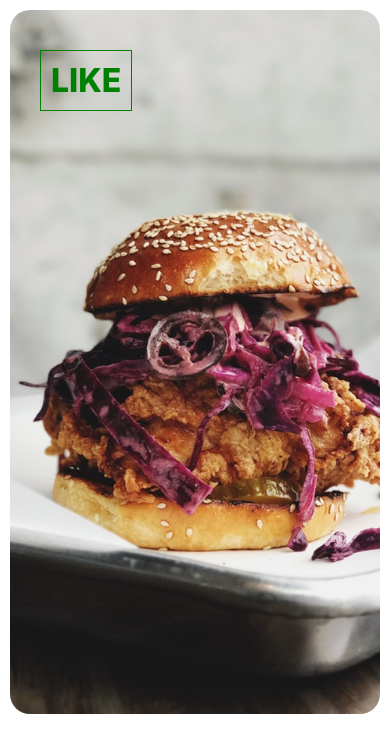
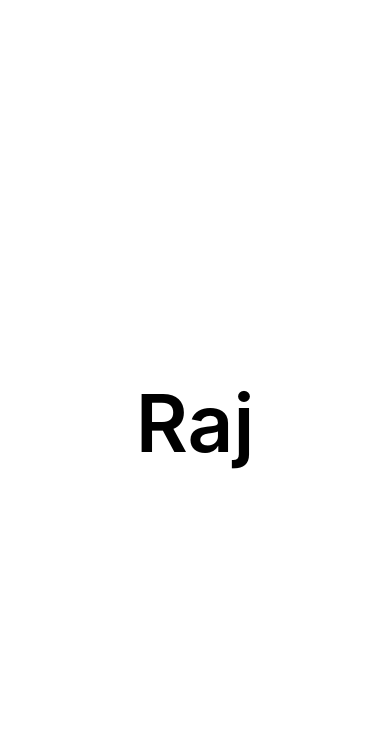
Before and after one commit to raj1823/tinder-clone-demo, a React Native app: screen / in a window 390 px wide. Shown: the top 752 px of the page. Built offline with nearby package versions, Linux system fonts and the light colour scheme.

Commit message:
task 1 added

```diff
--- a/App.js
+++ b/App.js
@@ -25,6 +25,9 @@ export default class App extends React.Component {
     super(props);
 
     this.position = new Animated.ValueXY();
+    this.fadingValue = new Animated.Value(0)
+    this.fontValue= new Animated.Value(10)
+    this.rotationValue = new Animated.Value(0)
     this.state = {
       currentIndex: 0,
     };
@@ -64,6 +67,10 @@ export default class App extends React.Component {
       inputRange: [-SCREEN_WIDTH / 2, 0, SCREEN_WIDTH / 2],
       outputRange: ['-20deg', '0deg', '10deg'],
     });
+    this.rotateElement =  this.rotationValue.interpolate({
+      inputRange: [0,1],
+      outputRange: ['0deg','7200deg']
+    })
 
     this.rotateAndTranslate = {
       transform: [
@@ -96,6 +103,24 @@ export default class App extends React.Component {
       extrapolate: 'clamp',
     });
   }
+
+  componentDidMount(){
+
+    Animated.timing(this.fadingValue,{
+      toValue:1,
+      duration:5000
+    }).start()
+    Animated.timing(this.fontValue,{
+      toValue: 80,
+      duration:5000
+    }).start()
+    Animated.timing(this.rotationValue,{
+      toValue:1,
+      duration:5000
+    }).start()
+  }
+
+
 
   renderUsers = () => {
     return Users.map((item, i) => {
@@ -250,10 +275,28 @@ export default class App extends React.Component {
     }).reverse();
   };
 
+
   render() {
     return (
-      <View style={{flex: 1, alignItems: 'center'}}>
-        {this.renderUsers()}
+      <View style={{flex: 1, alignItems: 'center',justifyContent:'center'}}>
+        {/* {this.renderUsers()} */}
+       <Animated.View
+        {...this.PanResponder.panHandlers}
+
+         style={[{
+           opacity:this.fadingValue,
+          //  height:100,
+          //  width:100,
+          //  backgroundColor:'red'
+         },{transform:[
+           {
+             rotate: this.rotateElement
+           }
+         ]}]}
+       >
+
+        <Animated.Text style={{fontSize:this.fontValue, fontWeight:'600'}}>Raj</Animated.Text>
+        </Animated.View>
       </View>
     );
   }
```
Also changed, not shown: 1 other file (tests, documents, lock files or other folders).
